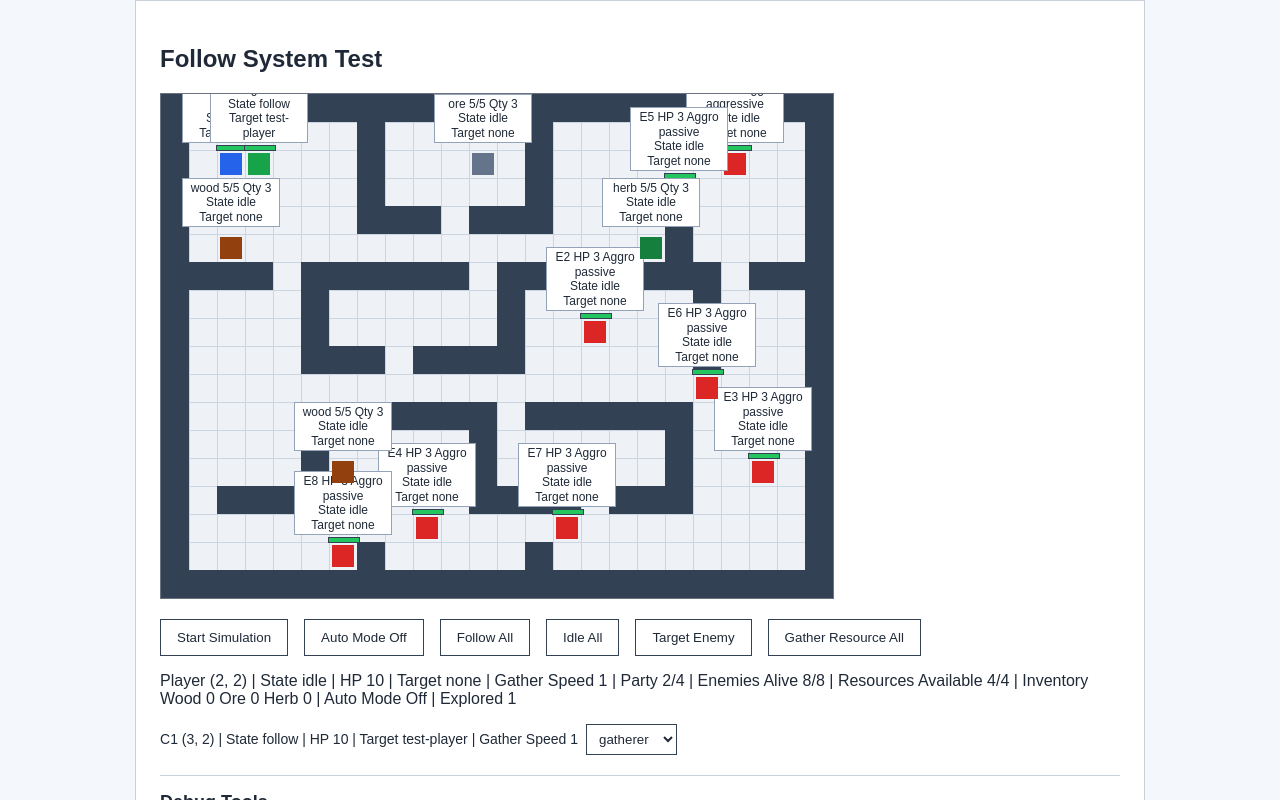
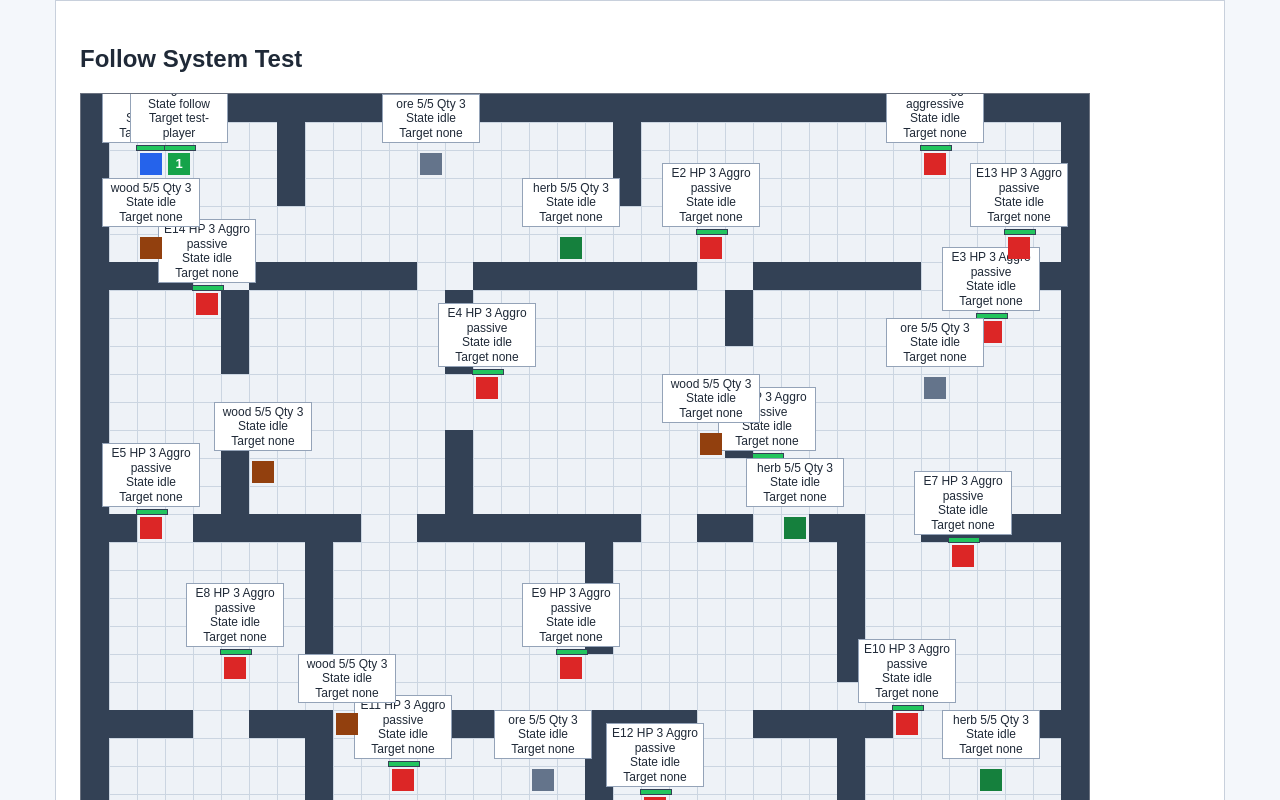
Before and after one commit to furiaz/MMOPartySimulator, a React (Vite) app in the folder client/: page / in a window 1280 px wide. Shown: the top 800 px of the page. Built offline with nearby package versions, Linux system fonts and the light colour scheme.

Commit message:
Update design docs: defender role refactor and formation rules

```diff
--- a/client/src/App.css
+++ b/client/src/App.css
@@ -7,7 +7,7 @@
 }
 
 .game-panel {
-  width: 960px;
+  width: 1120px;
   max-width: 95vw;
   padding: 24px;
   border: 1px solid #c8d0dc;
@@ -16,9 +16,9 @@
 
 .test-area {
   position: relative;
-  width: 672px;
+  width: 1008px;
   max-width: 100%;
-  height: 504px;
+  height: 756px;
   margin: 20px 0;
   border: 1px solid #6b7280;
   background-color: #eef2f7;
@@ -73,6 +73,18 @@
   width: 22px;
   height: 22px;
   margin: 3px;
+}
+
+.companion-map-id {
+  position: absolute;
+  inset: 0;
+  display: grid;
+  place-items: center;
+  color: #ffffff;
+  font-size: 13px;
+  font-weight: 700;
+  line-height: 1;
+  pointer-events: none;
 }
 
 .attack-cooldown {
--- a/client/src/App.tsx
+++ b/client/src/App.tsx
@@ -50,12 +50,24 @@ const enemyIds = [
   "test-enemy-6",
   "test-enemy-7",
   "test-enemy-8",
+  "test-enemy-9",
+  "test-enemy-10",
+  "test-enemy-11",
+  "test-enemy-12",
+  "test-enemy-13",
+  "test-enemy-14",
 ];
 const resourceIds = [
   "test-resource-wood",
   "test-resource-ore",
   "test-resource-herb",
   "test-resource-wood-2",
+  "test-resource-ore-2",
+  "test-resource-herb-2",
+  "test-resource-wood-3",
+  "test-resource-ore-3",
+  "test-resource-herb-3",
+  "test-resource-wood-4",
 ];
 const debugMap = createDebugMap();
 const cellSize = 28;
@@ -67,14 +79,20 @@ const companionStartPositions = [
   { x: 4, y: 2 },
 ];
 const enemyStartPositions = [
-  { x: 20, y: 2 },
-  { x: 15, y: 8 },
-  { x: 21, y: 13 },
-  { x: 9, y: 15 },
-  { x: 18, y: 3 },
-  { x: 19, y: 10 },
-  { x: 14, y: 15 },
-  { x: 6, y: 16 },
+  { x: 30, y: 2 },
+  { x: 22, y: 5 },
+  { x: 32, y: 8 },
+  { x: 14, y: 10 },
+  { x: 2, y: 15 },
+  { x: 24, y: 13 },
+  { x: 31, y: 16 },
+  { x: 5, y: 20 },
+  { x: 17, y: 20 },
+  { x: 29, y: 22 },
+  { x: 11, y: 24 },
+  { x: 20, y: 25 },
+  { x: 33, y: 5 },
+  { x: 4, y: 7 },
 ];
 const resourceStartData: {
   id: string;
@@ -82,9 +100,15 @@ const resourceStartData: {
   resourceType: ResourceType;
 }[] = [
   { id: resourceIds[0], position: { x: 2, y: 5 }, resourceType: "wood" },
-  { id: resourceIds[1], position: { x: 11, y: 2 }, resourceType: "ore" },
+  { id: resourceIds[1], position: { x: 12, y: 2 }, resourceType: "ore" },
   { id: resourceIds[2], position: { x: 17, y: 5 }, resourceType: "herb" },
   { id: resourceIds[3], position: { x: 6, y: 13 }, resourceType: "wood" },
+  { id: resourceIds[4], position: { x: 30, y: 10 }, resourceType: "ore" },
+  { id: resourceIds[5], position: { x: 25, y: 15 }, resourceType: "herb" },
+  { id: resourceIds[6], position: { x: 9, y: 22 }, resourceType: "wood" },
+  { id: resourceIds[7], position: { x: 16, y: 24 }, resourceType: "ore" },
+  { id: resourceIds[8], position: { x: 32, y: 24 }, resourceType: "herb" },
+  { id: resourceIds[9], position: { x: 22, y: 12 }, resourceType: "wood" },
 ];
 
 function createInitialState(): GameState {
@@ -422,6 +446,7 @@ function App() {
               }}
               title="Companion"
             >
+              <span className="companion-map-id">{index + 1}</span>
               <EntityDebugLabel
                 name={`C${index + 1}`}
                 entity={companion}
--- a/client/src/game/attackSystem.ts
+++ b/client/src/game/attackSystem.ts
@@ -7,7 +7,12 @@ import {
 import {
   addCombatFeedback,
   getEntityById,
+  isActiveResourcePosition,
+  isWallPosition,
   moveEntityTowardIfUnoccupied,
+  moveEntityTowardPositionIfUnoccupied,
+  previewMoveTowardPosition,
+  reservePositionForTick,
   updateEntity,
   type GameState,
 } from "./state";
@@ -23,6 +28,7 @@ import type {
   Enemy,
   GameEntity,
   Player,
+  Position,
 } from "./types";
 
 const ATTACK_RANGE = 1;
@@ -97,15 +103,39 @@ export function updateAttackSystem(
       continue;
     }
 
-    nextState = moveEntityTowardIfUnoccupied(
-      nextState,
-      attacker,
-      getCombatMovementTarget(nextState, attacker, target),
-    );
+    nextState = moveAttackerTowardCombatPosition(nextState, attacker, target);
     movedEntityIds.add(attacker.id);
   }
 
   return nextState;
+}
+
+function moveAttackerTowardCombatPosition(
+  state: GameState,
+  attacker: CombatEntity,
+  target: CombatEntity,
+): GameState {
+  const movementTarget = getCombatMovementTarget(state, attacker, target);
+
+  if (
+    movementTarget.id !== target.id ||
+    !isPartyCombatEntity(attacker) ||
+    !isEnemy(target)
+  ) {
+    return moveEntityTowardIfUnoccupied(state, attacker, movementTarget);
+  }
+
+  const attackPosition = chooseAttackPosition(state, attacker, target);
+
+  if (!attackPosition) {
+    return moveEntityTowardIfUnoccupied(state, attacker, target);
+  }
+
+  return moveEntityTowardPositionIfUnoccupied(
+    reservePositionForTick(state, attacker.id, attackPosition),
+    attacker,
+    attackPosition,
+  );
 }
 
 function addAttackFeedback(
@@ -149,6 +179,168 @@ function isInAttackRange(attacker: GameEntity, target: GameEntity): boolean {
   const yDistance = Math.abs(target.position.y - attacker.position.y);
 
   return xDistance <= ATTACK_RANGE && yDistance <= ATTACK_RANGE;
+}
+
+function chooseAttackPosition(
+  state: GameState,
+  attacker: CombatEntity,
+  target: CombatEntity,
+): Position | null {
+  return (
+    getSortedCombatPositions(
+      getAttackPositions(target.position),
+      attacker,
+      target.position,
+    ).find((position) =>
+      isReachableCombatPosition(state, attacker, position),
+    ) ??
+    getSortedCombatPositions(
+      getNearbyCombatPositions(target.position),
+      attacker,
+      target.position,
+    ).find((position) =>
+      isReachableCombatPosition(state, attacker, position),
+    ) ??
+    null
+  );
+}
+
+function getAttackPositions(targetPosition: Position): Position[] {
+  const positions: Position[] = [];
+
+  for (
+    let y = targetPosition.y - ATTACK_RANGE;
+    y <= targetPosition.y + ATTACK_RANGE;
+    y += 1
+  ) {
+    for (
+      let x = targetPosition.x - ATTACK_RANGE;
+      x <= targetPosition.x + ATTACK_RANGE;
+      x += 1
+    ) {
+      const position = { x, y };
+
+      if (isSamePosition(position, targetPosition)) {
+        continue;
+      }
+
+      positions.push(position);
+    }
+  }
+
+  return positions;
+}
+
+function getNearbyCombatPositions(targetPosition: Position): Position[] {
+  const positions: Position[] = [];
+
+  for (let radius = ATTACK_RANGE + 1; radius <= ATTACK_RANGE + 3; radius += 1) {
+    for (
+      let y = targetPosition.y - radius;
+      y <= targetPosition.y + radius;
+      y += 1
+    ) {
+      for (
+        let x = targetPosition.x - radius;
+        x <= targetPosition.x + radius;
+        x += 1
+      ) {
+        if (
+          Math.max(
+            Math.abs(targetPosition.x - x),
+            Math.abs(targetPosition.y - y),
+          ) !== radius
+        ) {
+          continue;
+        }
+
+        positions.push({ x, y });
+      }
+    }
+  }
+
+  return positions;
+}
+
+function getSortedCombatPositions(
+  positions: Position[],
+  attacker: CombatEntity,
+  targetPosition: Position,
+): Position[] {
+  return [...positions].sort(
+    (a, b) =>
+      getGridDistance(a, targetPosition) - getGridDistance(b, targetPosition) ||
+      getManhattanDistance(a, targetPosition) -
+        getManhattanDistance(b, targetPosition) ||
+      getGridDistance(a, attacker.position) -
+        getGridDistance(b, attacker.position) ||
+      getManhattanDistance(a, attacker.position) -
+        getManhattanDistance(b, attacker.position) ||
+      a.y - b.y ||
+      a.x - b.x,
+  );
+}
+
+function isReachableCombatPosition(
+  state: GameState,
+  attacker: CombatEntity,
+  position: Position,
+): boolean {
+  return (
+    isCombatPositionAvailable(state, attacker, position) &&
+    (isSamePosition(attacker.position, position) ||
+      previewMoveTowardPosition(state, attacker, position) !== null)
+  );
+}
+
+function isCombatPositionAvailable(
+  state: GameState,
+  attacker: CombatEntity,
+  position: Position,
+): boolean {
+  return (
+    isInMapBounds(state, position) &&
+    !isWallPosition(state, position) &&
+    !isActiveResourcePosition(state, position, attacker.id) &&
+    !isReservedByOtherEntity(state, attacker, position) &&
+    !isOccupiedByOtherEntity(state, attacker, position)
+  );
+}
+
+function isInMapBounds(state: GameState, position: Position): boolean {
+  return (
+    !state.map ||
+    (position.x >= 0 &&
+      position.x < state.map.columns &&
+      position.y >= 0 &&
+      position.y < state.map.rows)
+  );
+}
+
+function isReservedByOtherEntity(
+  state: GameState,
+  attacker: CombatEntity,
+  position: Position,
+): boolean {
+  return Object.entries(state.reservedPositionsByEntityId ?? {}).some(
+    ([entityId, reservedPosition]) =>
+      entityId !== attacker.id && isSamePosition(reservedPosition, position),
+  );
+}
+
+function isOccupiedByOtherEntity(
+  state: GameState,
+  attacker: CombatEntity,
+  position: Position,
+): boolean {
+  return Object.values(state.entities).some(
+    (entity) =>
+      entity.id !== attacker.id && isSamePosition(entity.position, position),
+  );
+}
+
+function isSamePosition(a: Position, b: Position): boolean {
+  return a.x === b.x && a.y === b.y;
 }
 
 function canAttack(entity: CombatEntity, now: number): boolean {
@@ -239,6 +431,10 @@ function isPlayer(entity: GameEntity): entity is Player {
   return entity.kind === "player";
 }
 
+function isPartyCombatEntity(entity: CombatEntity): entity is Player | Companion {
+  return entity.kind === "player" || entity.kind === "companion";
+}
+
 function finishAttack(state: GameState, attacker: CombatEntity): CombatEntity {
   if (!isAutonomousEntity(attacker)) {
     return {
@@ -321,3 +517,10 @@ function getGridDistance(
 ): number {
   return Math.max(Math.abs(to.x - from.x), Math.abs(to.y - from.y));
 }
+
+function getManhattanDistance(
+  from: { x: number; y: number },
+  to: { x: number; y: number },
+): number {
+  return Math.abs(to.x - from.x) + Math.abs(to.y - from.y);
+}
```
Also changed, not shown: client/src/game/debugMap.ts (+27 -18 lines), 2 other files (tests, documents, lock files or other folders).
